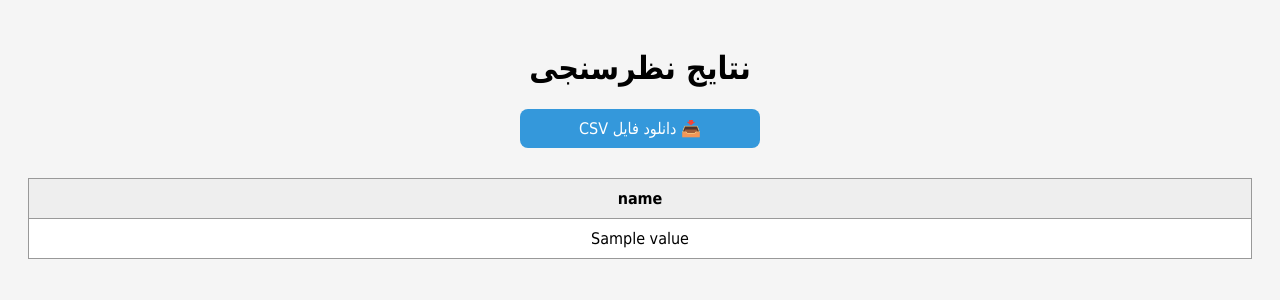
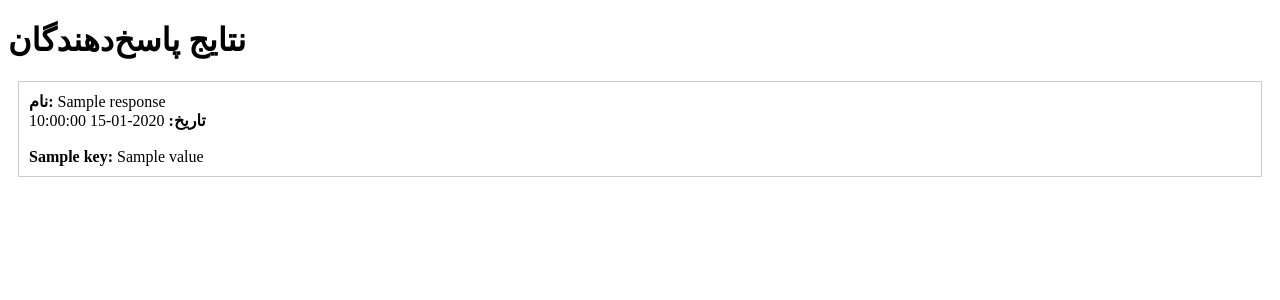
Before and after one commit to houseina2000-netizen/survey_bot, a Flask app: template templates/results.html in a window 1280 px wide. Shown: the top 300 px of the page. Run offline with Flask 3, Linux system fonts and the light colour scheme; the template is opened without the code that fills it: most values are stand-ins (such as "Sample title", 1, 10 or a date in 2020).

Commit message:
Update results.html

```diff
--- a/templates/results.html
+++ b/templates/results.html
@@ -1,76 +1,24 @@
-<!DOCTYPE html>
-<html lang="fa">
+<!doctype html>
+<html>
 <head>
-    <meta charset="UTF-8">
-    <title>نتایج نظرسنجی</title>
-    <style>
-        body {
-            font-family: 'Tahoma', sans-serif;
-            direction: rtl;
-            background-color: #f5f5f5;
-            padding: 20px;
-        }
-        h1 {
-            text-align: center;
-        }
-        .download-button {
-            display: block;
-            margin: 10px auto 30px auto;
-            padding: 10px 20px;
-            background-color: #3498db;
-            color: white;
-            text-decoration: none;
-            border-radius: 8px;
-            text-align: center;
-            width: 200px;
-        }
-        .download-button:hover {
-            background-color: #2980b9;
-        }
-        table {
-            width: 100%;
-            border-collapse: collapse;
-            background-color: #fff;
-        }
-        th, td {
-            border: 1px solid #999;
-            padding: 10px;
-            text-align: center;
-        }
-        th {
-            background-color: #eee;
-        }
-        tr:nth-child(even) {
-            background-color: #f9f9f9;
-        }
-    </style>
+    <meta charset="utf-8">
+    <title>نتایج</title>
 </head>
 <body>
-    <h1>نتایج نظرسنجی</h1>
+    <h1>نتایج پاسخ‌دهندگان</h1>
 
-    <a class="download-button" href="/download" download>📥 دانلود فایل CSV</a>
+    {% for response in responses %}
+        <div style="border:1px solid #ccc; margin:10px; padding:10px;">
+            <strong>نام:</strong> {{ response.get('name', '---') }}<br>
+            <strong>تاریخ:</strong> {{ response.get('timestamp', '---') }}<br><br>
 
-    {% if responses and responses|length > 0 %}
-        <table>
-            <thead>
-                <tr>
-                    {% for key in responses[0].keys() %}
-                        <th>{{ key }}</th>
-                    {% endfor %}
-                </tr>
-            </thead>
-            <tbody>
-                {% for response in responses %}
-                    <tr>
-                        {% for value in response.values() %}
-                            <td>{{ value }}</td>
-                        {% endfor %}
-                    </tr>
-                {% endfor %}
-            </tbody>
-        </table>
-    {% else %}
-        <p style="text-align: center;">هیچ پاسخی ثبت نشده است.</p>
-    {% endif %}
+            {% for key, value in response.items() %}
+                {% if key not in ['name', 'timestamp', 'id'] %}
+                    <strong>{{ key }}:</strong> {{ value }}<br>
+                {% endif %}
+            {% endfor %}
+        </div>
+    {% endfor %}
+
 </body>
 </html>
```
